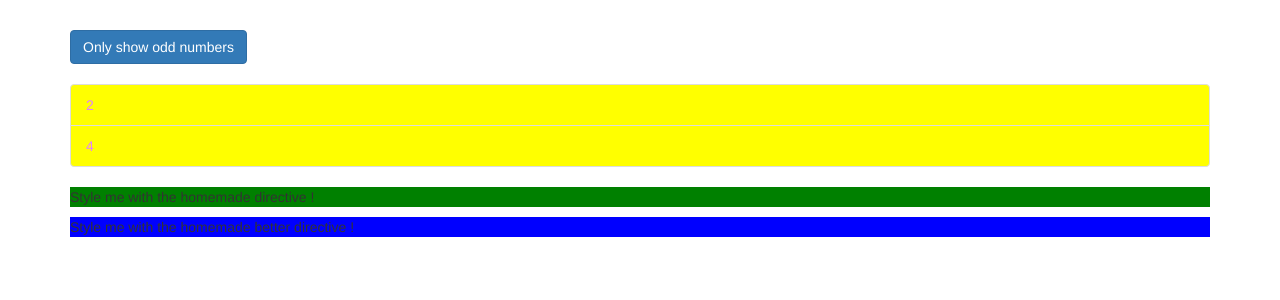
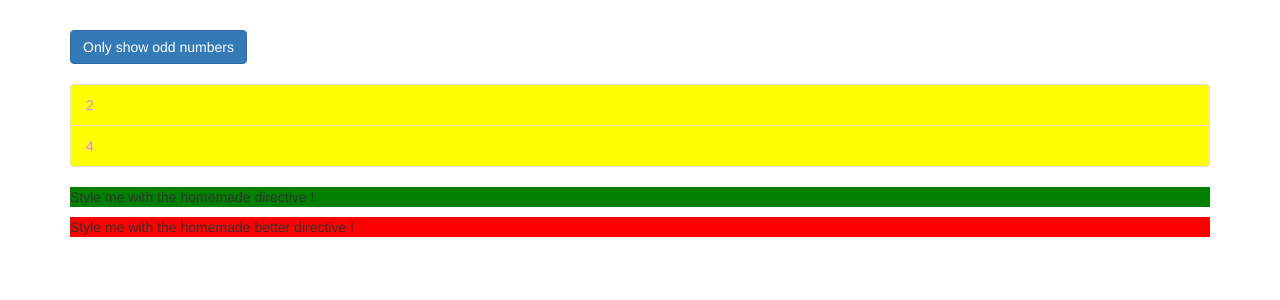
Before and after one commit to letItCurl/angular-directives, an Angular app: page / in a window 1280 px wide. Shown: the top 300 px of the page. Built offline with nearby package versions, Linux system fonts and the light colour scheme.

Commit message:
input in directives

```diff
--- a/src/app/app.component.html
+++ b/src/app/app.component.html
@@ -26,7 +26,10 @@
         </div>
       </ul>
       <p appBasicHighlight >Style me with the homemade directive !</p>
-      <p appBetterHighlight >Style me with the homemade better directive !</p>
+      <p
+        [appBetterHighlight]="'black'"
+        [defaultColor]="'red'" >
+        Style me with the homemade better directive !</p>
       <ng-template [ngIf]="onlyOdd">
         <p>Only odd</p>
       </ng-template>
--- a/src/app/basic-highlight/better-highlight.directive.ts
+++ b/src/app/basic-highlight/better-highlight.directive.ts
@@ -1,26 +1,27 @@
-import { Directive, ElementRef, HostBinding, HostListener, OnInit, Renderer2 } from '@angular/core';
+import { Directive, ElementRef, HostBinding, HostListener, Input, OnInit, Renderer2 } from '@angular/core';
 
 @Directive({
   selector: '[appBetterHighlight]'
 })
 export class BetterHighlightDirective implements OnInit {
-
+  @Input() defaultColor: string = 'transparent'
+  @Input('appBetterHighlight') highlightColor: string = 'yellow'
   @HostBinding('style.backgroundColor') backgroundColor: string;
 
   constructor(private elementRef: ElementRef, private renderer: Renderer2) { }
 
   ngOnInit(){
-    this.renderer.setStyle(this.elementRef.nativeElement, 'background-color', 'blue')
-    this.backgroundColor = 'blue'
+    //this.renderer.setStyle(this.elementRef.nativeElement, 'background-color', 'blue');
+    this.backgroundColor = this.defaultColor;
   }
 
   @HostListener('mouseenter') mouseOver(eventData: Event){
-    //this.renderer.setStyle(this.elementRef.nativeElement, 'background-color', 'yellow')
-    this.backgroundColor = 'yellow'
+    //this.renderer.setStyle(this.elementRef.nativeElement, 'background-color', 'yellow');
+    this.backgroundColor = this.highlightColor;
   }
 
   @HostListener('mouseleave') mouseLeave(eventData: Event){
-    //this.renderer.setStyle(this.elementRef.nativeElement, 'background-color', 'transparent')
-    this.backgroundColor = 'transparent'
+    //this.renderer.setStyle(this.elementRef.nativeElement, 'background-color', 'transparent');
+    this.backgroundColor = this.defaultColor;
   }
 }
```
